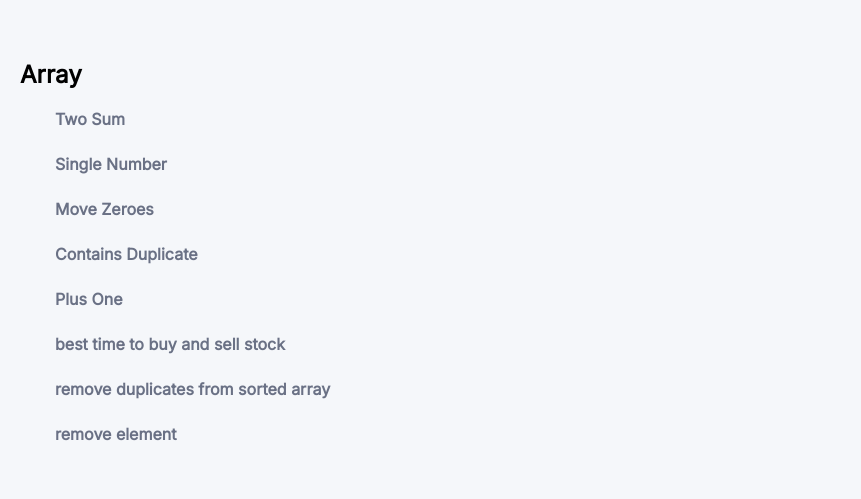
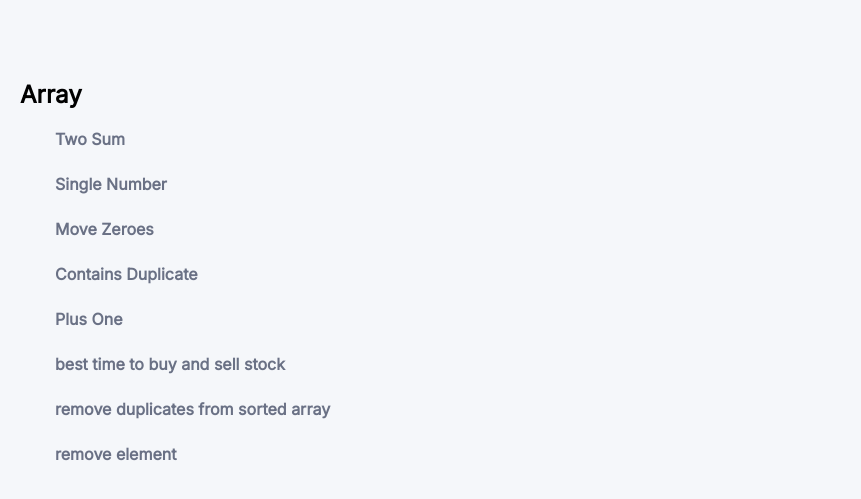
Before and after one commit to draceel07/Leet_Code_, a plain HTML site: page index.html in a window 1280 px wide. Shown: the part 75-574 px from the top of the page, without its empty margins (0-861 px from the left). Drawn offline with nearby package versions, Linux system fonts and the light colour scheme.

Commit message:
Update styles.css

```diff
--- a/styles.css
+++ b/styles.css
@@ -29,6 +29,10 @@ body {
     padding-top:50px;
 
 }
+.topic-section {
+    margin-top: 20px;
+}
+
 .list-section-topic-heading {
     font-family: 'Inter', sans-serif;
 }
```
